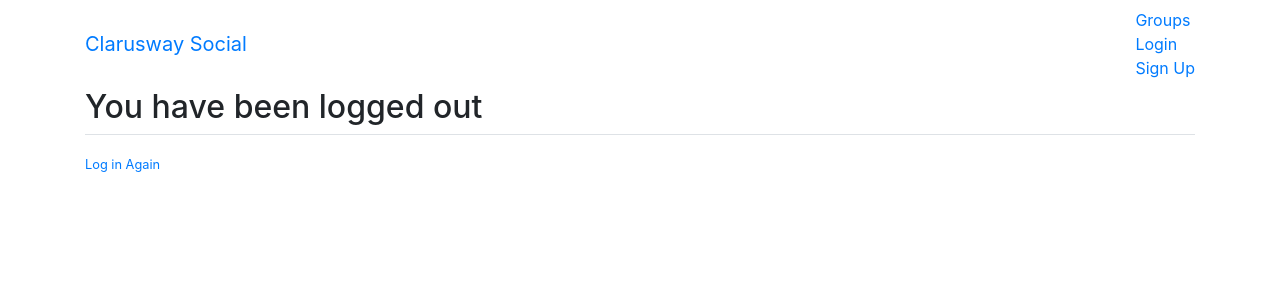
After one commit to henryfrstr/social_clone, a Django app: page /accounts/logout in a window 1280 px wide. The commit adds this page. Shown: the top 300 px of the page. Run offline with Django 3.2, Linux system fonts and the light colour scheme; some libraries are stand-ins or nearby versions.

Commit message:
added auth

```diff
--- /dev/null
+++ b/simplesocial/accounts/templates/accounts/logout.html
@@ -0,0 +1,10 @@
+{% extends 'base.html' %}
+{% block content %}
+<h2>You have been logged out</h2>
+<div class="border-top pt-3">
+    <small class="text-muted">
+        <a href="{% url 'accounts:login' %}">Log in Again</a>
+    </small>
+</div>
+
+{% endblock %}
--- /dev/null
+++ b/simplesocial/accounts/urls.py
@@ -0,0 +1,13 @@
+from django.urls import path
+from django.contrib.auth import views as auth_views
+from . import views
+
+app_name = "accounts"
+
+urlpatterns = [
+    path('login', auth_views.LoginView.as_view(
+        template_name='accounts/login.html'), name="login"),
+    path('logout', auth_views.LogoutView.as_view(
+        template_name='accounts/logout.html'), name="logout"),
+    path('signup', views.UserRegister.as_view(), name="signup"),
+]
--- a/simplesocial/simplesocial/settings.py
+++ b/simplesocial/simplesocial/settings.py
@@ -37,6 +37,7 @@ INSTALLED_APPS = [
     'django.contrib.sessions',
     'django.contrib.messages',
     'django.contrib.staticfiles',
+    'bootstrap4',
     'accounts'
 ]
 
@@ -120,3 +121,5 @@ USE_TZ = True
 
 STATIC_URL = '/static/'
 STATICFILES_DIRS = [BASE_DIR, 'static']
+LOGIN_URL = "accounts:login"
+LOGIN_REDIRECT_URL = 'home'
--- a/simplesocial/simplesocial/urls.py
+++ b/simplesocial/simplesocial/urls.py
@@ -20,4 +20,5 @@ from . import views
 urlpatterns = [
     path('admin/', admin.site.urls),
     path('', views.HomePage.as_view(), name='home'),
+    path('accounts/', include('accounts.urls')),
 ]
--- a/simplesocial/templates/base.html
+++ b/simplesocial/templates/base.html
@@ -1,17 +1,52 @@
-<!DOCTYPE html>
+{% load static %}
+<!doctype html>
 <html lang="en">
 
 <head>
-    <meta charset="UTF-8">
-    <meta name="viewport" content="width=device-width, initial-scale=1.0">
-    <title>social</title>
+    <!-- Required meta tags -->
+    <meta charset="utf-8">
+    <meta name="viewport" content="width=device-width, initial-scale=1, shrink-to-fit=no">
+
+    <!-- Bootstrap CSS -->
+    <link rel="stylesheet" href="https://cdn.jsdelivr.net/npm/bootstrap@4.5.3/dist/css/bootstrap.min.css"
+        integrity="sha384-TX8t27EcRE3e/ihU7zmQxVncDAy5uIKz4rEkgIXeMed4M0jlfIDPvg6uqKI2xXr2" crossorigin="anonymous">
+    <link href="https://fonts.googleapis.com/css2?family=Montserrat&display=swap" rel="stylesheet">
+    <link rel="stylesheet" href="{% static 'css/master.css' %}">
+
+    <title>Clarusway Social</title>
 </head>
 
 <body>
+    <nav class="navbar mynav" role="navigation" id="navbar">
+        <div class="container">
+            <a class="navbar-brand mynav" href="{% url 'home' %}">Clarusway Social</a>
+            <ul class="nav navbar-nav navbar-right">
+                <li><a href="#">Groups</a></li>
+                {% if user.is_authenticated %}
+                <li><a href="#">Post</a></li>
+                <li><a href="#">Create Group</a></li>
+                <li><a href="{% url 'accounts:logout' %}">Logout</a></li>
+                {% else %}
+                <li><a href="{% url 'accounts:login' %}">Login</a></li>
+                <li><a href="{% url 'accounts:signup' %}">Sign Up</a></li>
+                {% endif %}
+            </ul>
+        </div>
+    </nav>
 
-    {% block content %}
+    <div class="container mycontent">
+        {% block content %}
+        {% endblock content %}
+    </div>
 
-    {% endblock content %}
+
+
+    <script src="https://code.jquery.com/jquery-3.5.1.slim.min.js"
+        integrity="sha384-DfXdz2htPH0lsSSs5nCTpuj/zy4C+OGpamoFVy38MVBnE+IbbVYUew+OrCXaRkfj"
+        crossorigin="anonymous"></script>
+    <script src="https://cdn.jsdelivr.net/npm/bootstrap@4.5.3/dist/js/bootstrap.bundle.min.js"
+        integrity="sha384-ho+j7jyWK8fNQe+A12Hb8AhRq26LrZ/JpcUGGOn+Y7RsweNrtN/tE3MoK7ZeZDyx"
+        crossorigin="anonymous"></script>
 
 </body>
 
```
Also changed, not shown: simplesocial/accounts/templates/accounts/login.html (+15 -0 lines), simplesocial/accounts/templates/accounts/register.html (+15 -0 lines), simplesocial/db.sqlite3.
